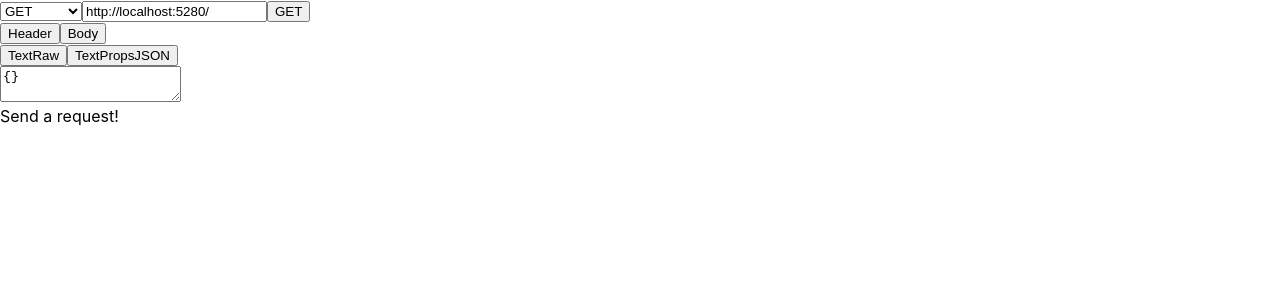
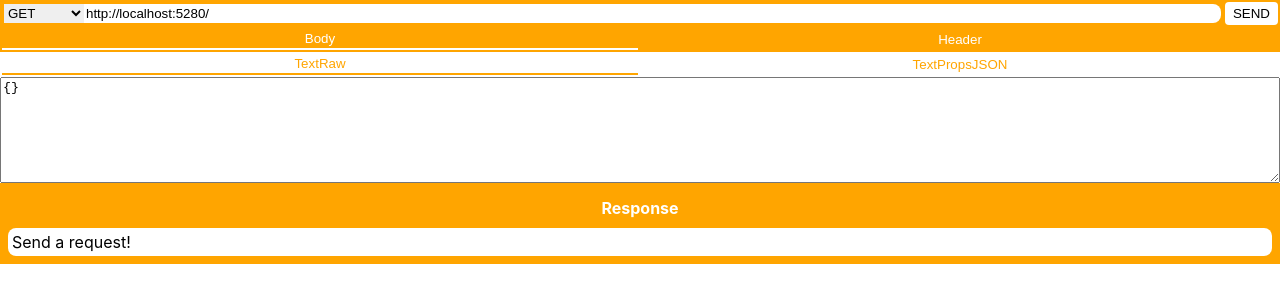
Before and after one commit to Aceba1/UnitTests-Tauri-App, a React (Create React App) app: page / in a window 1280 px wide. Shown: the top 302 px of the page. Built offline with nearby package versions, Linux system fonts and the light colour scheme.

Commit message:
Update project

```diff
--- a/src/components/BarURL.js
+++ b/src/components/BarURL.js
@@ -18,9 +18,9 @@ export default function BarURL() {
   const { url, setUrl, type, setType, doRequest } = useContext(RequestContext);
   return (
     <div className="BarURL">
-      <Options items={["GET", "POST", "PUT", "HEAD", "DELETE", "PATCH", "OPTIONS"]} value={type} setValue={setType} />
+      <Options className="RequestType" items={["GET", "POST", "PUT", "HEAD", "DELETE", "PATCH", "OPTIONS"]} value={type} setValue={setType} />
       <Input className="URL" placeholder="Target URL" value={url} setValue={setUrl} />
-      <Button className={"Send " + type} text={type} onClick={doRequest} />
+      <Button className={"Send " + type} text="SEND" onClick={doRequest} />
     </div>
   )
 }
--- a/src/components/Options.js
+++ b/src/components/Options.js
@@ -18,7 +18,7 @@ function Options(props) {
   //const index = props.index ?? props.items.findIndex(item => item === props.value);
 
   return (
-    <select className={props.className} value={props.value} onChange={handleChange}>
+    <select className={props.className + " value-" + props.value} value={props.value} onChange={handleChange}>
       {
         props.items.map((item, id) => {
           return (
--- a/src/components/RequestForm.js
+++ b/src/components/RequestForm.js
@@ -30,7 +30,7 @@ export default function RequestForm() {
       >
         <Pager
           className="RequestPager"
-          pages={[ Header, Body ]}
+          pages={[ Body, Header ]}
         />
       </ContentContextProvider>
     </div>
--- a/src/components/Response.js
+++ b/src/components/Response.js
@@ -10,24 +10,32 @@ export default function Response() {
   const { resp, status } = useContext(RequestContext);
 
   return resp != null ? (
+    <div className="Response">
       <TextContextProvider
         text={resp}
         setText={() => {}}
       >
+        <h1>Response</h1>
+        <div className="ResponseContent">
           <Pager
-        className="Response BodyPager code"
+            className="Pager2 BodyPager code"
             pages={[TextRaw, TextPropsJSON]
             /*
               TODO: Conditionally show TextPropsJSON if data is valid JSON
               Possibly consider HTML page?
             */}
           />
+        </div>
       </TextContextProvider>
+    </div>
   ) : (
+    <div className="Response EmptyResponse">
+      <h1>Response</h1>
       <div
-      className="Response linebreak EmptyResponse"
+        className="ResponseContent linebreak EmptyResponse"
         dangerouslySetInnerHTML={{__html: status}}
       />
+    </div>
   )
   //TODO: Resolve header acquisition
   /*
--- a/src/components/Tab.js
+++ b/src/components/Tab.js
@@ -11,7 +11,7 @@ import Button from './Button'
     return (
       <Button
         key={props.index}
-        className={props.className + " Tab " + props.active}
+        className={props.className + " Tab" + (props.active ? " Tab-active" : "")}
         text={props.text}
         onClick={() => props.setActive(props.index)} />
     )
--- a/src/components/TextPageRaw.js
+++ b/src/components/TextPageRaw.js
@@ -13,16 +13,18 @@ function TextRaw() {
 
   let {text, setText} = useContext(TextContext);
   if (text instanceof Object) {
-    text = JSON.stringify(text);
+    text = JSON.stringify(text, undefined, 2);
     setText(text);
   }
 
   return (
-    <TextArea
-      value={text}
-      setValue={setText}
-      placeholder="{ }"
-    />
+    <div className="TextPageRaw">
+      <TextArea
+        value={text}
+        setValue={setText}
+        placeholder="{ }"
+      />
+    </div>
   )
 }
 
--- a/src/contexts/HistoryContext.js
+++ b/src/contexts/HistoryContext.js
@@ -35,7 +35,6 @@ export default function HistoryContextProvider(props) {
     let items = history.items;
     const index = items.push({time, type, url, head, body}) - 1;
     setHistory({items});
-    console.log(index + " " + url);
     return index;
   }
 
@@ -46,12 +45,9 @@ export default function HistoryContextProvider(props) {
    * @param {string} status
    */
   const addResponse = (index, resp, status) => {
-    console.log(index + " " + status);
     let items = history.items;
-    console.log(history);
-    console.log(items);
     const item = items[index];
-    console.log(item);
+
     item.resp = resp;
     item.status = status;
     //items[index] = {...(items[index]), resp:resp, status:status};
--- a/src/contexts/RequestContext.js
+++ b/src/contexts/RequestContext.js
@@ -47,11 +47,28 @@ export default function RequestContextProvider(props) {
   const doRequest = () => {
     console.log("Do Request!");
     setResp(null);
+
+    const eH = ensureBody(head);
+    if (eH instanceof Error) {
+      setStatus("HEADER is invalid!\n<code>" + eH.message + "</code>");
+      return;
+    }
+    const eB = ensureBody(body);
+    if (eB instanceof Error) {
+      setStatus("BODY is invalid!\n<code>" + eB.message + "</code>")
+      return;
+    }
+
     setStatus("Awaiting <code>" + type + "</code> response from\n<code>" + url + "</code> ...");
 
     const index = addRequest(new Date().toTimeString(), type, url, head, body);
 
-    performRequest(type, url, ensureBody(head), ensureBody(body), requestPass, requestFail, requestFail, index);
+    performRequest(type, url,
+      eH,
+      eB, //true),
+      requestPass, requestFail, requestFail,
+      index);
+
     //TODO:
     // Verify URL?
     // Use ensureBody.js on Body and Header
--- a/src/index.css
+++ b/src/index.css
@@ -1,10 +1,37 @@
+html {
+  min-width: 100%;
+  min-height: 100%;
+}
+
 body {
+  display: block;
   margin: 0;
   font-family: -apple-system, BlinkMacSystemFont, 'Segoe UI', 'Roboto', 'Oxygen',
     'Ubuntu', 'Cantarell', 'Fira Sans', 'Droid Sans', 'Helvetica Neue',
     sans-serif;
   -webkit-font-smoothing: antialiased;
   -moz-osx-font-smoothing: grayscale;
+}
+
+.AppHolder,
+.App {
+}
+
+.Requester {
+  display: flex;
+  flex-direction: column;
+  height: 100%;
+}
+
+.RequestForm {
+  flex-grow: 1;
+}
+
+h1 {
+  padding-top: 4px;
+  text-align: center;
+  color: white;
+  font-size: 1rem;
 }
 
 code {
@@ -18,3 +45,104 @@ code {
   white-space: pre-wrap;
   overflow-wrap: break-word;
 }
+
+.BarURL {
+  display: flex;
+  background-color: orange;
+  padding: 4px;
+}
+.RequestType {
+ flex: 0;
+ border-style: none;
+}
+.URL {
+  flex: 1;
+  border-top-right-radius: 8px;
+  border-bottom-right-radius: 8px;
+}
+.Send {
+  flex: 0;
+  margin: -2px -2px -2px 4px;
+  border-radius: 4px;
+}
+
+button {
+  flex: 1;
+  margin: 2px 4px;
+  padding: 4px 8px;
+  background-color: white;
+  border-style: none;
+}
+button:hover {
+  background-color: gainsboro;
+}
+button:active {
+  background-color: white;
+}
+
+input {
+  background-color: white;
+  border-style: none;
+}
+
+.Response {
+  background-color: orange;
+}
+
+.ResponseContent {
+  margin: 0px 8px 8px;
+  padding: 4px 4px;
+  border-radius: 8px;
+  background-color: white;
+}
+
+.Pager {
+  display: block;
+  min-height: 100px;
+}
+
+
+.Tabber {
+  display: flex;
+  background-color: orange;
+}
+
+.Tabber.Pager2 {
+  background-color: white;
+}
+
+.Tab {
+  background-color: orange;
+  color: white;
+  margin: 2px;
+  padding: 2px;
+}
+
+.Tab:hover {
+  background-color: orange;
+}
+
+.Tab button:active::after,
+.Tab-active {
+  border-bottom: 2px solid white;
+}
+
+
+.Pager2 .Tab {
+  background-color: white;
+  color: orange;
+}
+
+.Tabber.Pager2 button:active::after,
+.Tabber.Pager2 .Tab-active{
+  border-bottom: 2px solid orange;
+}
+
+.TextPageRaw {
+  display: flex;
+}
+
+textarea {
+  flex: 1;
+  min-height: 100px;
+}
--- a/src/utils/ensureBody.js
+++ b/src/utils/ensureBody.js
@@ -2,19 +2,28 @@
  *
  * @param {string|{}|{key:string,value:any}[]} value
  */
-export default function ensureBody(value) {
+export default function ensureBody(value, allowString = false) {
+  try {
+    if (!value)
+      return allowString ? "" : {};
+
     if (typeof value == "string")
-    return value;
+      return allowString ? value : JSON.parse(value);
 
     if (typeof value == "array") {
       let obj = {};
       for (let i = 0; i < value.length; i++)
         obj[value[i].key] = value[i].value;
-    return JSON.stringify(obj);
+      return obj;
     }
 
     if (typeof value == "object")
-    return JSON.stringify(value);
+      return value;
 
     console.log("ensureBody: Unexpected type " + typeof value);
+  } catch(e) {
+    console.log(e);
+    return e;
   }
+  return {};
+}
--- a/src/utils/requests.js
+++ b/src/utils/requests.js
@@ -11,6 +11,7 @@ import http, { ResponseType } from 'tauri/api/http'
  * @param {(reason: any) => void} onErr
  */
 export default function performRequest(method, url, head, body, onPass, onFail, onErr, index) {
+  try {
     http.request({
       method: method,
       url: url,
@@ -20,4 +21,7 @@ export default function performRequest(method, url, head, body, onPass, onFail,
 
     }).then(v => onPass(v, index), v => onFail(v, index))
     .catch(v => onErr(v, index))
+  } catch(e) {
+    onErr(e, index);
   }
+}
```
Lines whose indentation alone changed are shown as unchanged.
